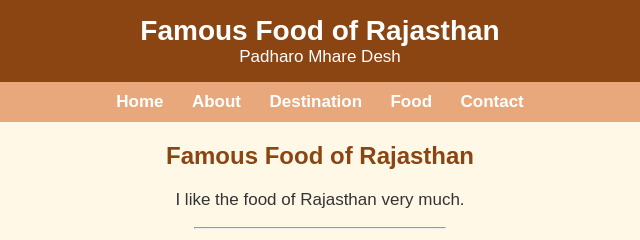
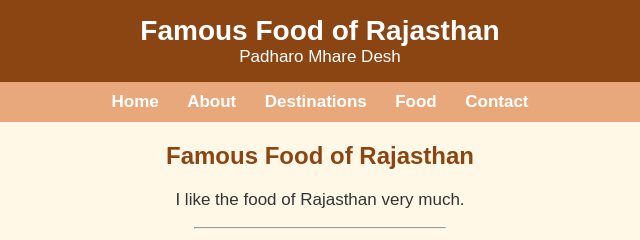
Before and after one commit to manisha0404na/Rajasthan-Tourism-Places-, a plain HTML site: page Food.html in a window 1280 px wide. Shown: the top 240 px of the page, 320-960 px from the left. Drawn offline with Linux system fonts and the light colour scheme.

Commit message:
Update Food.html

```diff
--- a/Food.html
+++ b/Food.html
@@ -59,7 +59,7 @@ p {
 <div class="menu">
 <a href="index.html">Home</a>
 <a href="about.html">About</a>
-<a href="destination.html">Destination</a>
+<a href="destinations.html">Destinations</a>
 <a href="food.html">Food</a>
 <a href="contact.html">Contact</a>
 </div>
```
